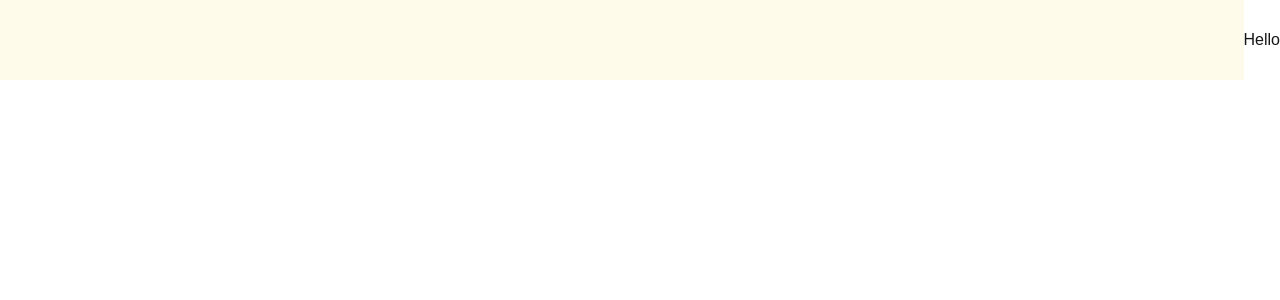
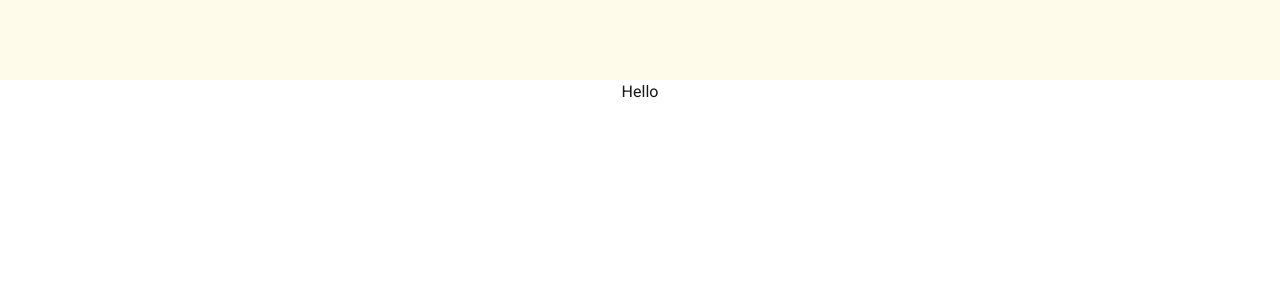
Before and after one commit to henriqueolivgp/Youtube-Clone, a Next.js app in the folder clonetube/: page / in a window 1280 px wide. Shown: the top 300 px of the page. Built offline with nearby package versions, Linux system fonts and the light colour scheme.

Commit message:
use Roboto font family

```diff
--- a/clonetube/src/app/layout.tsx
+++ b/clonetube/src/app/layout.tsx
@@ -2,8 +2,17 @@
 import "@/styles/globals.css";
 import { Navbar } from "@/components/navbar/navbar";
 
+import { Roboto } from 'next/font/google';
+
+const roboto = Roboto({
+  subsets: ['latin'],
+  weight: ['400', '700'], // Define os pesos que vais usar
+  style: ['normal', 'italic'],
+  display: 'swap',
+});
+
 export const metadata: Metadata = {
-  title: "Create Next App",
+  title: "CloneTube",
   description: "Generated by create next app",
 };
 
@@ -14,9 +23,10 @@
 }>) {
   return (
     <html lang="en">
-      <body className="flex">
+      <body className={roboto.className}>
         <Navbar />
-        {children}
+
+        <section>{children}</section>
       </body>
     </html>
   );
```
